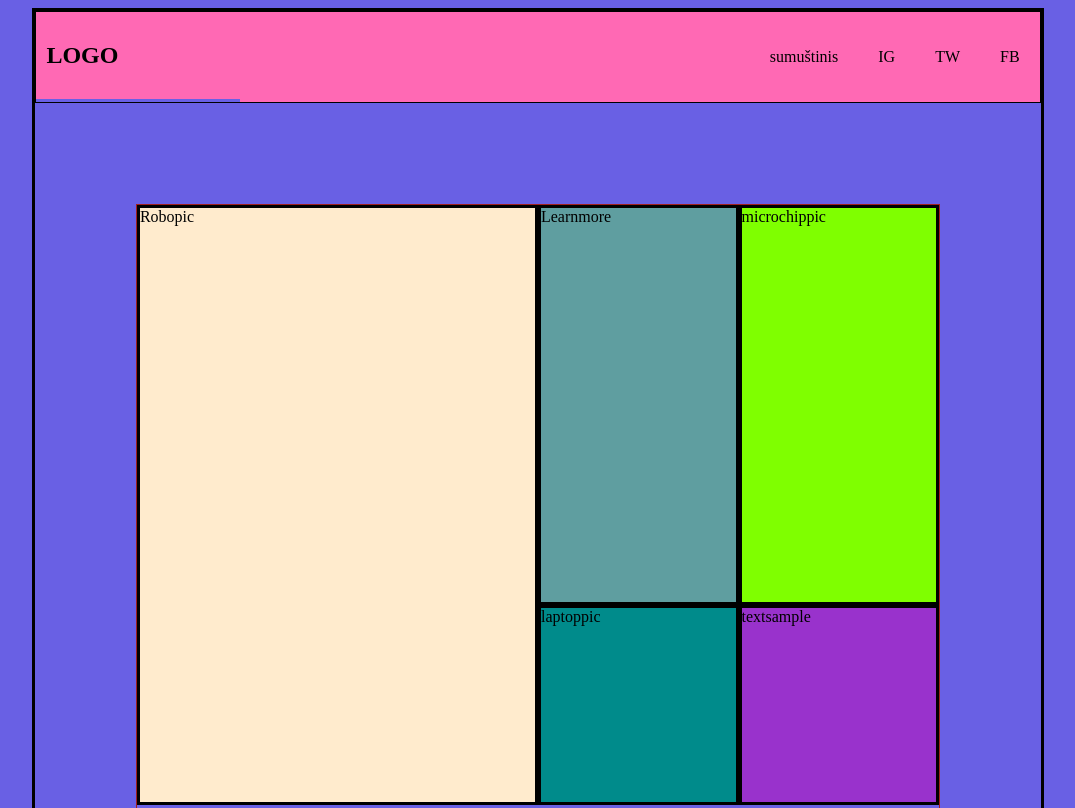
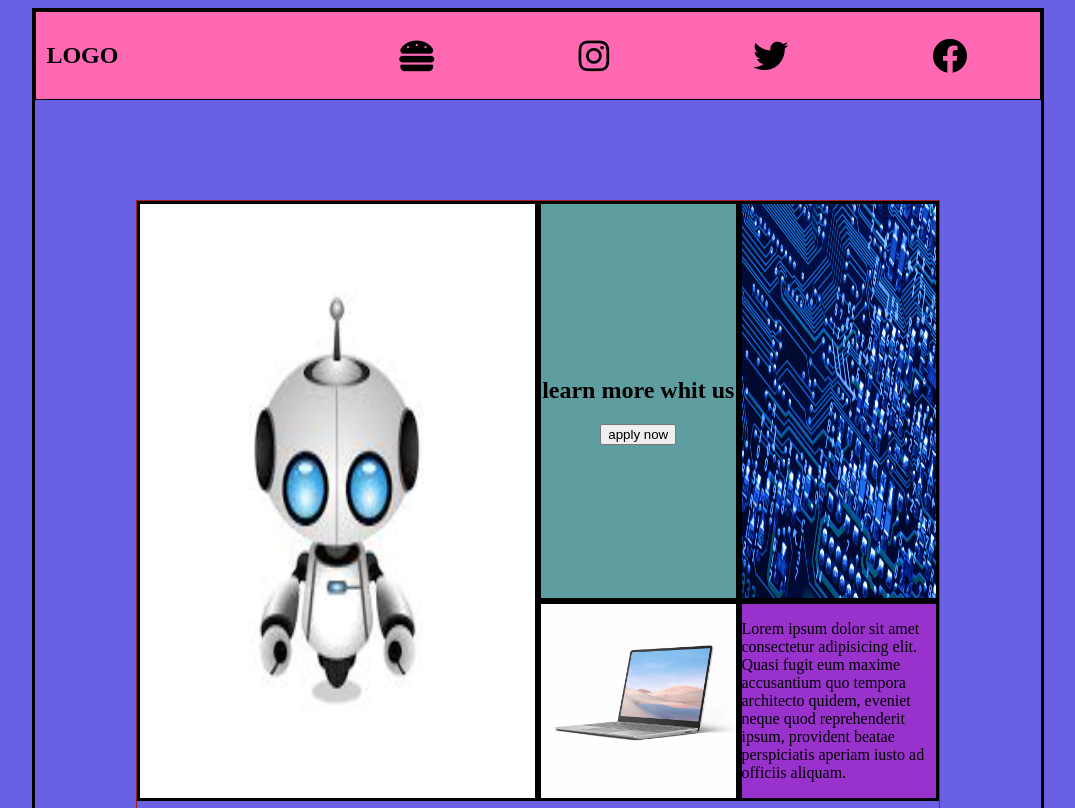
Before and after one commit to Justas999/grid-task, a plain HTML site: page index.html in a window 1280 px wide. Shown: the top 808 px of the page, without its empty margins (102-1177 px from the left). Drawn offline with Linux system fonts and the light colour scheme.

Commit message:
iimg added

```diff
--- a/index.html
+++ b/index.html
@@ -6,6 +6,7 @@
     <meta name="viewport" content="width=device-width, initial-scale=1.0">
     <title>Document</title>
     <link rel="stylesheet" href="style.css">
+    <link rel="stylesheet" href="https://cdnjs.cloudflare.com/ajax/libs/font-awesome/5.15.3/css/all.min.css" integrity="sha512-iBBXm8fW90+nuLcSKlbmrPcLa0OT92xO1BIsZ+ywDWZCvqsWgccV3gFoRBv0z+8dLJgyAHIhR35VZc2oM/gI1w==" crossorigin="anonymous" />
 </head>
 <body>
 
@@ -14,22 +15,20 @@
             <div class="logo">
                 <h2>LOGO</h2>
             </div>
-            <div class="navbaras">
-                <ul>
-                    <li>sumuštinis</li>
-                    <li>IG</li>
-                    <li>TW</li>
-                    <li>FB</li>
+                <ul class="navbaras">
+                    <li><i class="fas fab fa-hamburger"></i></li>
+                    <li><i class="fab fa-instagram"></i></li>
+                    <li><i class="fab fa-twitter"></i></li>
+                    <li><i class="fab fa-facebook"></i></li>
                 </ul>
-            </div>
         </nav>
         <div class="content">
 
-            <div class="Robopic white">Robopic</div>
-            <div class="Learnmore white">Learnmore</div>
-            <div class="microchippic white">microchippic</div>
-            <div class="laptoppic white">laptoppic</div>
-            <div class="textsample white">textsample</div>
+            <div class="Robopic white"><img src="/robo.jfif" alt=""></div>
+            <div class="Learnmore white flex"><h2>learn more whit us</h2> <button>apply now</button></div>
+            <div class="microchippic white"><img src="/download/5b537ddda5b0d.image.jpg" alt=""></div>
+            <div class="laptoppic white  "><img src="/download/Microsoft-Surface-Laptop-Go-12.4-colio-platinum-nesiojamas-kompiuteris.jpg" alt=""></div>
+            <div class="textsample white flex"><p>Lorem ipsum dolor sit amet consectetur adipisicing elit. Quasi fugit eum maxime accusantium quo tempora architecto quidem, eveniet neque quod reprehenderit ipsum, provident beatae perspiciatis aperiam iusto ad officiis aliquam.</p></div>
 
         </div>
         </div>
--- a/style.css
+++ b/style.css
@@ -41,16 +41,19 @@ padding: 10px;}
 
 .navbaras {
     background-color: hotpink;
-    width: 100%;}
+    width: 75%;}
 
 
 ul {
     display: flex;
-    float: right;}
+    margin: 0;
+    justify-content: space-around;
+    align-items: center;
+    list-style: none;
+}
 
 
-li {margin: 20px;
-list-style: none;}
+
 
 .white {
     border:solid black
@@ -95,6 +98,20 @@ list-style: none;}
     grid-template-areas:"Robopic" "Learnmore" "microchippic" "laptoppic" "textsample";
 }
 
+img {
+    width: 100%;
+    height: 100%;
+}
+
+.flex {
+    display: flex;
+    flex-direction: column;
+    align-items: center;
+    justify-content: center;
+}
+
+.fab {font-size: 35px;}
+
 
 @media only screen and (min-width: 765px) {
   .content {
```
Also changed, not shown: download/5b537ddda5b0d.image.jpg (added), download/Microsoft-Surface-Laptop-Go-12.4-colio-platinum-nesiojamas-kompiuteris.jpg (added), robo.jfif (added).
